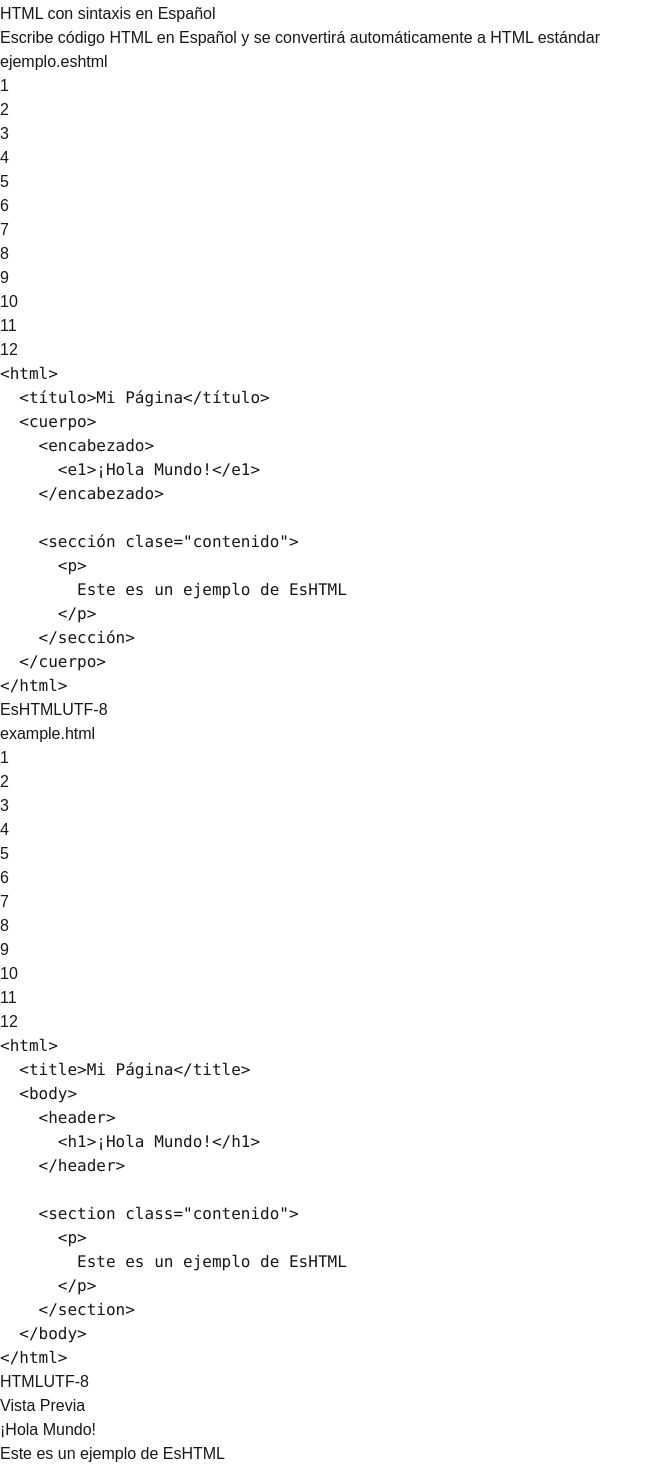
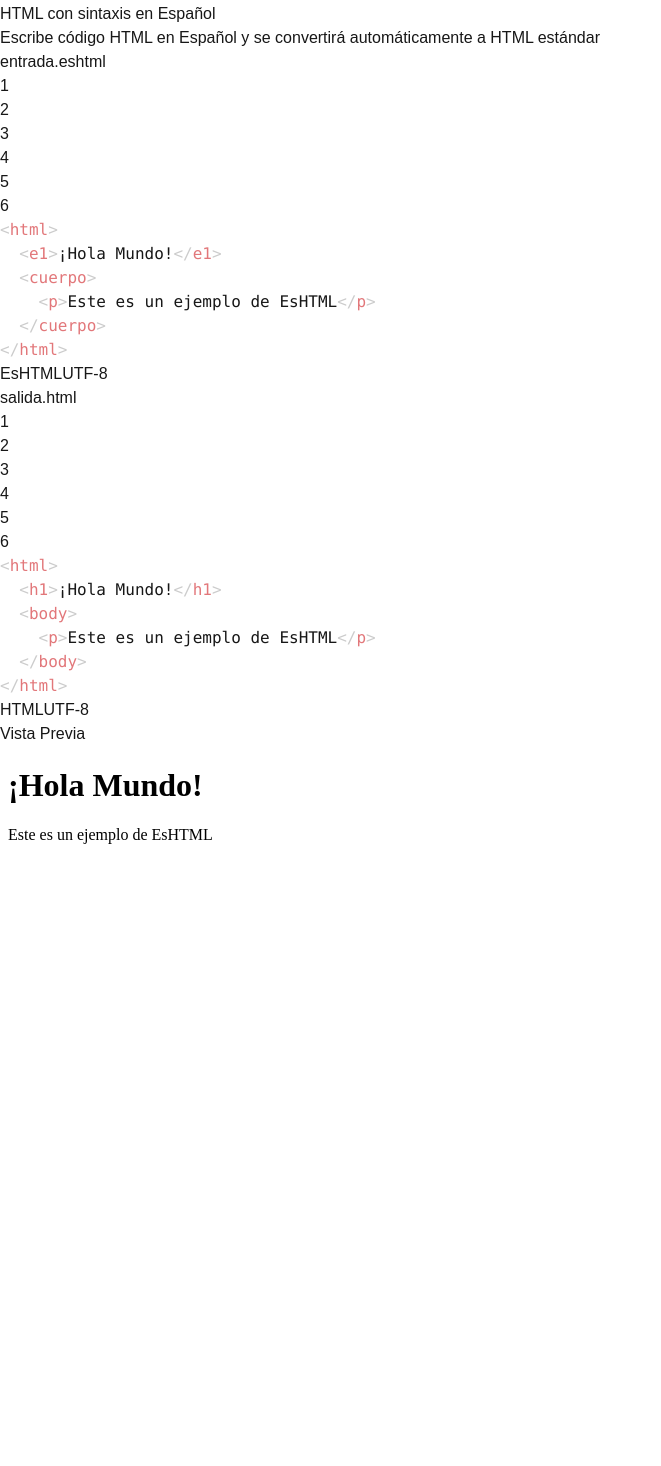
Before and after one commit to jorgoose/eshtml, a Next.js app: page / in a window 1280 px wide. Shown: the part 452-1918 px from the top of the page, without its empty margins (0-661 px from the left). After the commit the page ends 1348 px from the top, so only its background shows below. Built offline with nearby package versions, Linux system fonts and the light colour scheme.

Commit message:
feat: implement CodeEditor and LineNumbers components in CodeExample for improved code display

```diff
--- a/src/app/page.tsx
+++ b/src/app/page.tsx
@@ -9,6 +9,8 @@ import {
 
 // GitHub and HTML icon from react-icons
 import { AiOutlineHtml5, AiOutlineGithub } from "react-icons/ai";
+import CodeEditor from '../components/CodeEditor';
+import LineNumbers from '../components/LineNumbers';
 
 function Nav() {
   return (
@@ -212,45 +214,38 @@ function FeatureCard({
 }
 
 function CodeExample() {
+  const eshtmlCode = `<html>
+  <e1>¡Hola Mundo!</e1>
+  <cuerpo>
+    <p>Este es un ejemplo de EsHTML</p>
+  </cuerpo>
+</html>`;
+
+  const transpiledHtml = `<html>
+  <h1>¡Hola Mundo!</h1>
+  <body>
+    <p>Este es un ejemplo de EsHTML</p>
+  </body>
+</html>`;
+
   return (
     <div className="grid lg:grid-cols-3 gap-6">
-      {/* EsHTML Editor - Col 1 */}
+      {/* EsHTML Code Snippet */}
       <div className="rounded-lg overflow-hidden">
-        {/* Editor Tab Bar */}
+        {/* Editor Header */}
         <div className="bg-gray-950 border-b border-gray-800 flex items-center">
           <div className="px-4 py-2 bg-gray-900 border-r border-gray-800 flex items-center">
-            <span className="text-gray-400 text-sm">ejemplo.eshtml</span>
+            <span className="text-gray-300 text-sm font-medium">entrada.eshtml</span>
           </div>
         </div>
-
-        {/* Editor Content */}
-        <div className="bg-gray-900 p-4 font-mono text-sm flex">
-          {/* Line Numbers */}
-          <div className="text-gray-600 pr-4 select-none text-right">
-            {Array.from({ length: 12 }).map((_, i) => (
-              <div key={i}>{i + 1}</div>
-            ))}
-          </div>
-
-          {/* Code */}
-          <pre className="text-gray-300">
-            <code>{`<html>
-  <título>Mi Página</título>
-  <cuerpo>
-    <encabezado>
-      <e1>¡Hola Mundo!</e1>
-    </encabezado>
-
-    <sección clase="contenido">
-      <p>
-        Este es un ejemplo de EsHTML
-      </p>
-    </sección>
-  </cuerpo>
-</html>`}</code>
-          </pre>
+        {/* Code Content */}
+        <div className="bg-gray-900/50 flex">
+          <LineNumbers count={eshtmlCode.split('\n').length} />
+          <CodeEditor
+            code={eshtmlCode}
+            readOnly={true}
+          />
         </div>
-
         {/* Status Bar */}
         <div className="bg-gray-800 text-gray-400 text-xs px-2 py-1 flex justify-between">
           <span>EsHTML</span>
@@ -258,43 +253,22 @@ function CodeExample() {
         </div>
       </div>
 
-      {/* HTML Editor - Col 2 */}
+      {/* Transpiled HTML Code Snippet */}
       <div className="rounded-lg overflow-hidden">
-        {/* Editor Tab Bar */}
+        {/* Editor Header */}
         <div className="bg-gray-950 border-b border-gray-800 flex items-center">
           <div className="px-4 py-2 bg-gray-900 border-r border-gray-800 flex items-center">
-            <span className="text-gray-400 text-sm">example.html</span>
+            <span className="text-gray-300 text-sm font-medium">salida.html</span>
           </div>
         </div>
-
-        {/* Editor Content */}
-        <div className="bg-gray-900 p-4 font-mono text-sm flex">
-          {/* Line Numbers */}
-          <div className="text-gray-600 pr-4 select-none text-right">
-            {Array.from({ length: 12 }).map((_, i) => (
-              <div key={i}>{i + 1}</div>
-            ))}
-          </div>
-
-          {/* Code */}
-          <pre className="text-gray-300">
-            <code>{`<html>
-  <title>Mi Página</title>
-  <body>
-    <header>
-      <h1>¡Hola Mundo!</h1>
-    </header>
-
-    <section class="contenido">
-      <p>
-        Este es un ejemplo de EsHTML
-      </p>
-    </section>
-  </body>
-</html>`}</code>
-          </pre>
+        {/* Code Content */}
+        <div className="bg-gray-900/50 flex">
+          <LineNumbers count={transpiledHtml.split('\n').length} />
+          <CodeEditor
+            code={transpiledHtml}
+            readOnly={true}
+          />
         </div>
-
         {/* Status Bar */}
         <div className="bg-gray-800 text-gray-400 text-xs px-2 py-1 flex justify-between">
           <span>HTML</span>
@@ -302,9 +276,9 @@ function CodeExample() {
         </div>
       </div>
 
-      {/* Browser Preview - Col 3 */}
+      {/* Browser Preview */}
       <div className="rounded-lg overflow-hidden">
-        {/* Browser Chrome */}
+        {/* Browser Header */}
         <div className="bg-gray-950 border-b border-gray-800 flex items-center px-4 py-2">
           <div className="flex items-center space-x-2">
             <div className="flex space-x-1.5">
@@ -317,11 +291,13 @@ function CodeExample() {
             </div>
           </div>
         </div>
-
         {/* Browser Content */}
-        <div className="bg-gray-900 p-6">
-          <h1 className="text-2xl font-bold text-white mb-4">¡Hola Mundo!</h1>
-          <p className="text-gray-300">Este es un ejemplo de EsHTML</p>
+        <div className="bg-white h-full overflow-auto shadow-inner">
+          <iframe
+            srcDoc={transpiledHtml}
+            title="Vista Previa"
+            className="w-full h-full"
+          ></iframe>
         </div>
       </div>
     </div>
```
